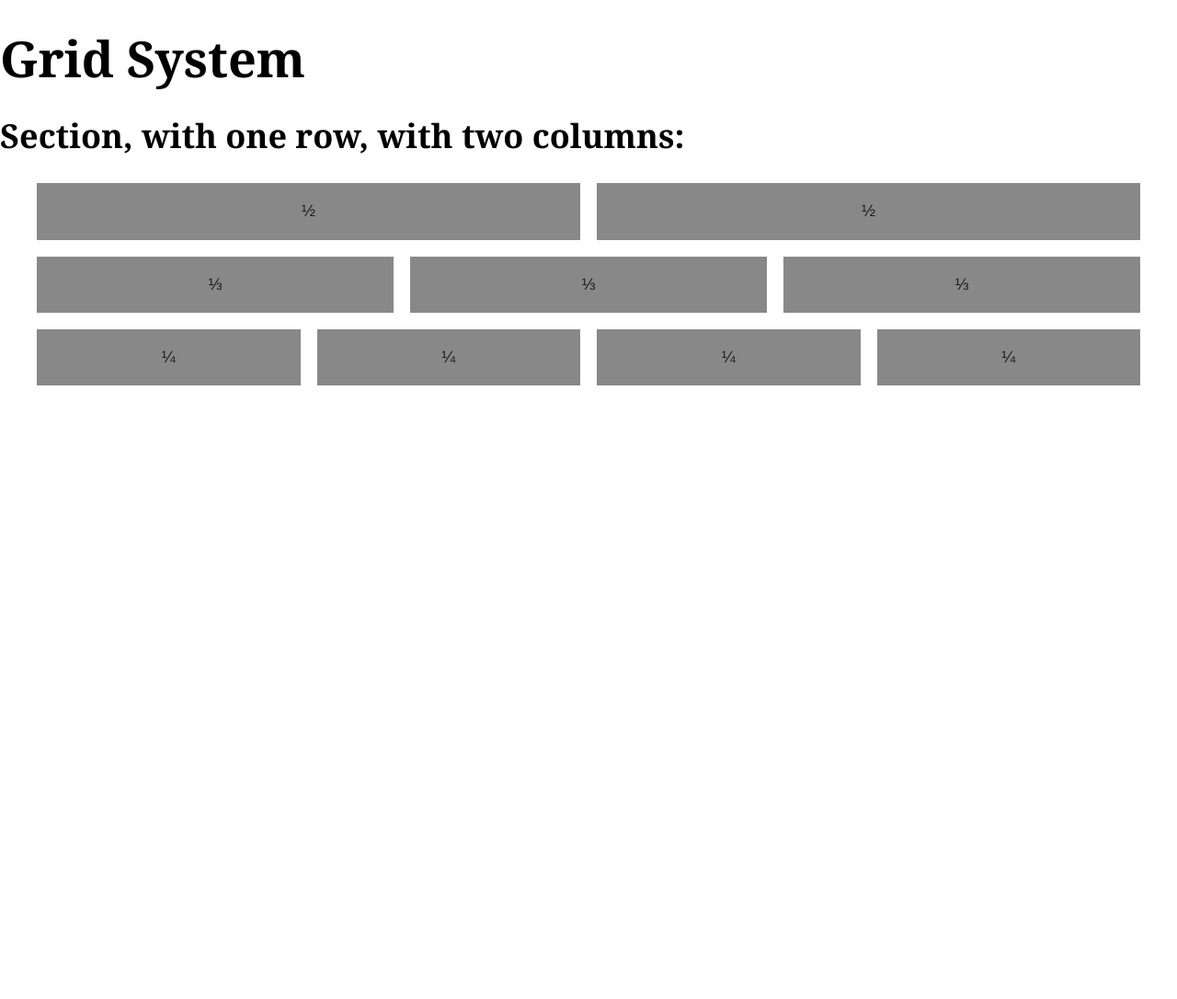
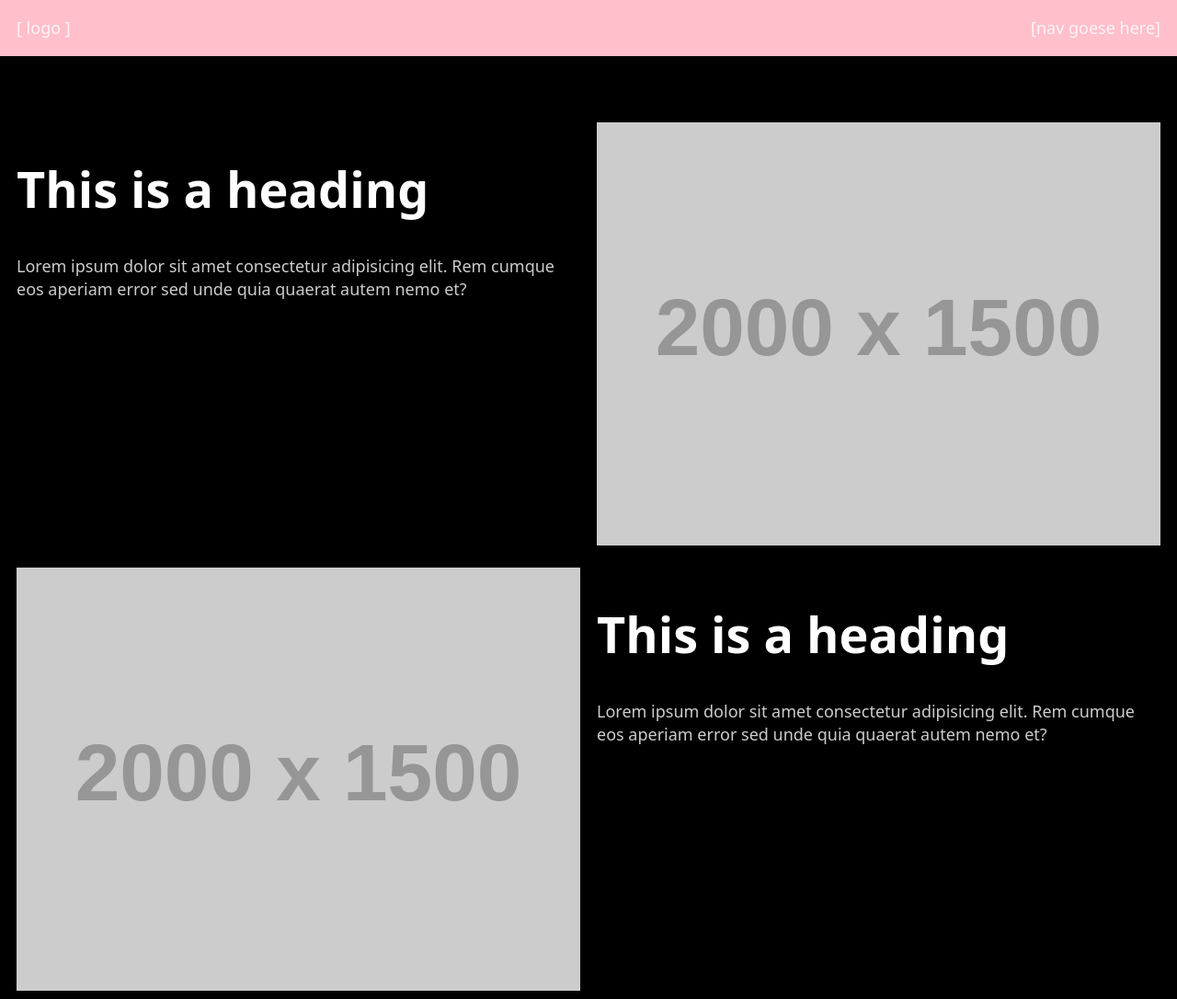
Before and after one commit to hannashibata/simplebase, a plain HTML site: page index.html in a window 1280 px wide. Shown: the top 1086 px of the page at 92% size. Before the commit the page ends 800 px from the top, so only its background shows below. Drawn offline with Linux system fonts and the light colour scheme; placeholder pictures from the web are drawn by us.

Commit message:
added grid system(css) and updated html;

```diff
--- a/css/style.css
+++ b/css/style.css
@@ -14,6 +14,14 @@ CSS TOC
     # CONTAINER
     # GRID
 
+# SITE STRUCTURE
+    # HEADER
+        # LOGO
+        # SITE-NAV
+    # MAIN
+        # SECTIONS
+    # FOOTER
+
 -------------------------
 ---------------------- */
 
@@ -26,18 +34,24 @@ CSS TOC
 :root {
 
     /* Definition: color */
-    --color-body-bg: rgb(255 255 255 /1);
+    /* --color-body-bg: rgb(255 255 255 /1);
     --color-text-body: rgb(0 0 0 / .8);
-    --color-text-headings: rgb(0 0 0 / 1);
+    --color-text-headings: rgb(0 0 0 / 1); */
+    --color-body-bg: rgb(0 0 0 /1);
+    --color-text-body: rgb(255 255 255 / .8);
+    --color-text-headings: rgb(255 255 255 / 1);
     --color-a: rgb(255 0 255 / .7);
     --color-a-hover: rgb(255 0 255 / 1);
 
     /* Definition: typeface */
-    --font-body: Helvetica, Arial, sans-serif;
-    --font-heading: Georgia, serif;
+    --font-body: system-ui, Helvetica, Arial, sans-serif;
+    --font-heading: system-ui, Georgia, serif;
 
     /* Sizing units (not so necessary) */
     --container-width: 1200px;
+    --unit-small: 1em;
+    --unit-medium: 2em;
+    --unit-large: 4em;
 
 }
 
@@ -168,16 +182,81 @@ body {
     }
 
     /* - Setting size for each grid */
-    .one-half { grid-column: span 6 / span 6; }
-    .one-third { grid-column: span 4 / span 4; }
-    .two-thirds { grid-column: span 8 / span 8; }
-    .one-fourth { grid-column: span 3 / span 3; }
-    .three-fourths { grid-column: span 9 / span 9; }
+    .one-half { grid-column: auto / span 6; }
+    .one-third { grid-column: auto / span 4; }
+    .two-thirds { grid-column: auto / span 8; }
+    .one-fourth { grid-column: auto / span 3; }
+    .three-fourths { grid-column: auto / span 9; }
 
+    /* -12 Column Classes */
+    .col-1 {grid-column: auto / span 1; }
+    .col-2 {grid-column: auto / span 2; }
+    .col-3 {grid-column: auto / span 3; }
+    .col-4 {grid-column: auto / span 4; }
+    .col-5 {grid-column: auto / span 5; }
+    .col-6 {grid-column: auto / span 6; }
+    .col-7 {grid-column: auto / span 7; }
+    .col-8 {grid-column: auto / span 8; }
+    .col-9 {grid-column: auto / span 9; }
+    .col-10 {grid-column: auto / span 10; }
+    .col-11 {grid-column: auto / span 11; }
+    .col-12 {grid-column: auto / span 12; }
+
+    /*  - Centered columns */
+    .one-half.centered {grid-column: 4 / span 6; }
+    .one-third.centered {grid-column: 5 / span 4; }
+    .two-thirds.centered {grid-column: 3 / span 8; }
+
+    /* - Pushes */
+    .push-1 { grid-column-start: 2; }
+    .push-2 { grid-column-start: 3; }
+    .push-3 { grid-column-start: 4; }
+    .push-4 { grid-column-start: 5; }
+    .push-5 { grid-column-start: 6; }
+    .push-6 { grid-column-start: 7; }
+    .push-7 { grid-column-start: 8; }
+    .push-8 { grid-column-start: 9; }
+    .push-9 { grid-column-start: 10; }
+    .push-10 { grid-column-start: 11; }
+    .push-11 { grid-column-start: 12; }
 }
 
+
 .demo > * {
-    background-color: #888;
+    background-color: #444;
     padding: 1em;;
     text-align: center;
 }
+
+/* ------------------- */
+/* -  SITE STRUCTURE - */
+/* ------------------- */
+
+/* SITE HEADER */
+.site-header {
+    background-color: pink;
+    /* - Put all the children side-by-side. */
+    display: flex;
+    justify-content: space-between;
+
+    /* - Add some general spacing/padding arond the header. */
+    padding: var(--unit-small);
+}
+
+/* SITE MAIN */
+.site-main {
+    /* background-color: skyblue; */
+}
+
+/* SECTIONS */
+section {
+    padding: var(--unit-large) var(--unit-small);
+}
+
+/* SITE FOOTER */
+.site-footer {
+    background-color: tomato;
+
+        /* - Add some general spacing/padding arond the footer. */
+    padding: var(--unit-small);
+}
--- a/index.html
+++ b/index.html
@@ -11,71 +11,72 @@
 
 <body>
 
-    <h1>Grid System</h1>
+    <header class="site-header">
+        <div class="site-logo">
+            [ logo ]
+        </div>
 
-    <h2>Section, with one row, with two columns:</h2>
-
-    <section>
-
-        <div class="container">
+        <nav class="site-nav">
+            [nav goese here]
+        </nav>
+    </header>
 
 
-            <div class="row demo">
+    <main class="site-main">
 
+        <section>
+
+            <div class="row">
                 <div class="one-half">
-                    &frac12;
+                    <h1>This is a heading</h1>
+                    <p>Lorem ipsum dolor sit amet consectetur adipisicing elit. Rem cumque eos aperiam error sed unde quia quaerat autem nemo et?</p>
                 </div>
 
                 <div class="one-half">
-                    &frac12;
+                    <img src="https://via.placeholder.com/2000x1500" alt="placeholder" width="2000" height="1500" >
                 </div>
 
             </div>
 
-            <div class="row demo">
+            <div class="row">
 
-                <div class="one-third">
-                    &frac13;
+                <div class="one-half">
+                    <img src="https://via.placeholder.com/2000x1500" alt="placeholder" width="2000" height="1500" >
                 </div>
-
-                <div class="one-third">
-                    &frac13;
-                </div>
-
-                <div class="one-third">
-                    &frac13;
+                <div class="one-half">
+                    <h1>This is a heading</h1>
+                    <p>Lorem ipsum dolor sit amet consectetur adipisicing elit. Rem cumque eos aperiam error sed unde quia quaerat autem nemo et?</p>
                 </div>
 
             </div>
 
+        </section>
 
-            <div class="row demo">
+        <section>
 
-                <div class="one-fourth">
-                    &frac14;
+            <div class="row">
+                <div class="one-half centered">
+                    <h1>This is a heading</h1>
+                    <p>Lorem ipsum dolor sit amet consectetur adipisicing elit. Rem cumque eos aperiam error sed unde quia quaerat autem nemo et?</p>
                 </div>
 
-                <div class="one-fourth">
-                    &frac14;
+                <div class="one-half centered">
+                    <img src="https://via.placeholder.com/2000x1500" alt="placeholder" width="2000" height="1500" >
                 </div>
 
-                <div class="one-fourth">
-                    &frac14;
-                </div>
-
-                <div class="one-fourth">
-                    &frac14;
-                </div>
 
             </div>
 
-        </div>
+        </section>
+
+
+    </main>
+
+
+    <footer class="site-footer">[ MAIN ]</footer>
 
 
 
 
-</section>
-
-
 </body>
 </html>
```
